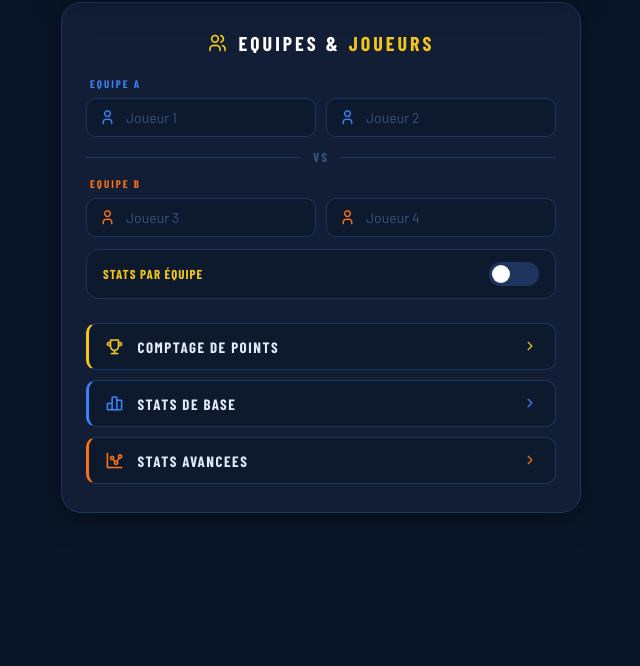
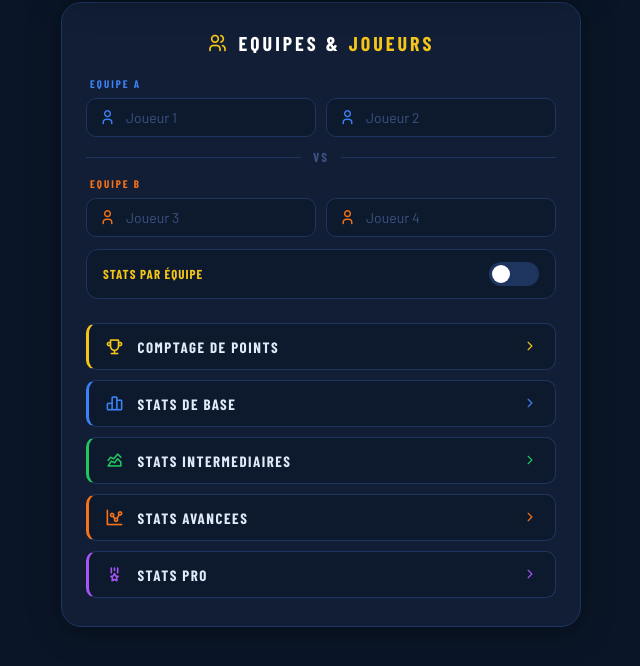
Before and after one commit to Tennerix/BeachStats, a plain HTML site: page index.html in a window 1280 px wide. Shown: the part 282-948 px from the top of the page, without its empty margins (319-959 px from the left). Before the commit the page ends 843 px from the top, so only its background shows below. Drawn offline with nearby package versions, Linux system fonts and the light colour scheme; a web font is replaced by a local one.

Commit message:
Update index.html

```diff
--- a/index.html
+++ b/index.html
@@ -91,6 +91,10 @@ input:checked + .slider:before { transform: translateX(26px); }
 .btn-stat.base i{color:#3b82f6}
 .btn-stat.avancees{border-left:3px solid #f97316}
 .btn-stat.avancees i{color:#f97316}
+.btn-stat.intermediaire{border-left:3px solid #22c55e}
+.btn-stat.intermediaire i{color:#22c55e}
+.btn-stat.pro{border-left:3px solid #a855f7}
+.btn-stat.pro i{color:#a855f7}
 @media(max-width:380px){.names-grid{grid-template-columns:1fr}.bt-title{font-size:17px;letter-spacing:2px}.btn-stat{font-size:13px;padding:11px 12px}.hero img{max-height:180px}}
 </style>
 </head>
@@ -125,7 +129,9 @@ input:checked + .slider:before { transform: translateX(26px); }
     <div class="btn-group">
       <button type="button" class="btn-stat points" onclick="goToCDP()"><i class="ti ti-trophy"></i>Comptage de points<i class="ti ti-chevron-right arrow"></i></button>
       <button type="button" class="btn-stat base" onclick="goToSbase()"><i class="ti ti-chart-bar"></i>Stats de base<i class="ti ti-chevron-right arrow"></i></button>
+      <button type="button" class="btn-stat intermediaire" onclick="goToSintermediaire()"><i class="ti ti-chart-area-line"></i>Stats intermediaires<i class="ti ti-chevron-right arrow"></i></button>
       <button type="button" class="btn-stat avancees" onclick="goToSavancee()"><i class="ti ti-chart-dots"></i>Stats avancees<i class="ti ti-chevron-right arrow"></i></button>
+      <button type="button" class="btn-stat pro" onclick="goToSpro()"><i class="ti ti-medal"></i>Stats pro<i class="ti ti-chevron-right arrow"></i></button>
     </div>
   </div>
 </div>
@@ -153,6 +159,12 @@ function goToSbase() {
 function goToCDP() {
   window.location.href = `CDP.html?${getParams()}`;
 }
+function goToSintermediaire() {
+  window.location.href = `Sintermediaire.html?${getParams()}`;
+}
+function goToSpro() {
+  window.location.href = `Spro.html?${getParams()}`;
+}
 </script>
 </body>
 </html>
```
